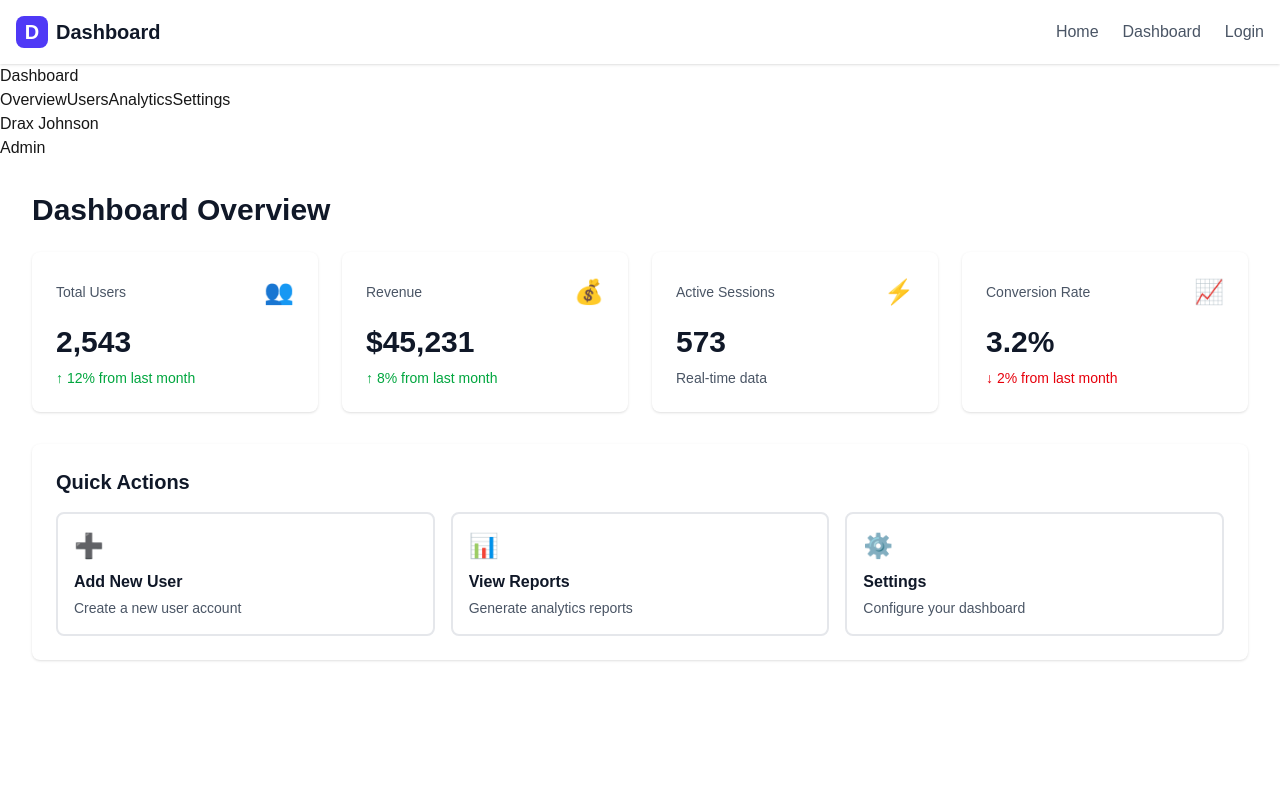
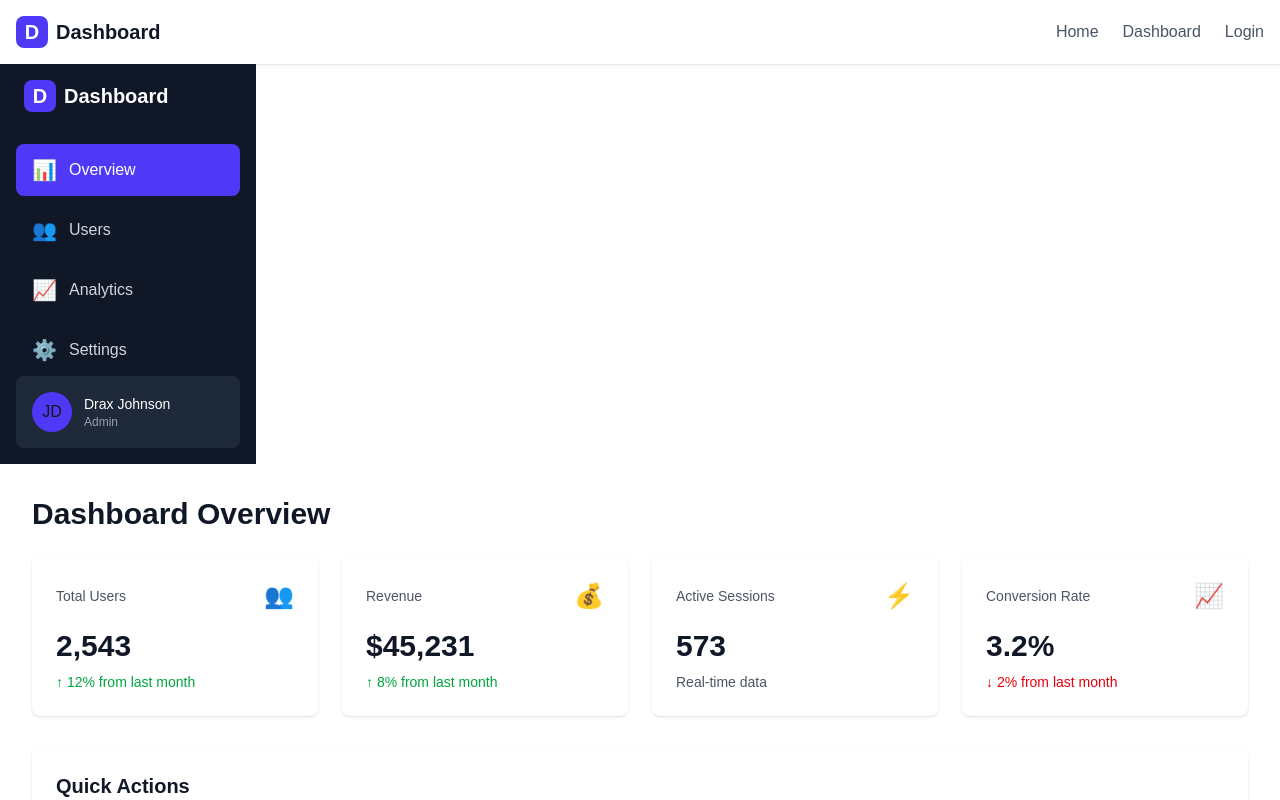
Before and after one commit to sshivanshh2/saas-admin-dashboard, a Next.js app: page /dashboard in a window 1280 px wide. Shown: the top 800 px of the page. Built offline with nearby package versions, Linux system fonts and the light colour scheme.

Commit message:
feat: build sidebar component

```diff
--- a/app/components/Sidebar.jsx
+++ b/app/components/Sidebar.jsx
@@ -4,22 +4,54 @@ import { usePathname } from 'next/navigation' //gives me current url path
 
 export default function Sidebar() {
     const pathname = usePathname()
+
+    const navItems = [
+        { href: '/dashboard', label: 'Overview', icon: '📊' },
+        { href: '/dashboard/users', label: 'Users', icon: '👥' },
+        { href: '/dashboard/analytics', label: 'Analytics', icon: '📈' },
+        { href: '/dashboard/settings', label: 'Settings', icon: '⚙️' },
+    ]
  return (
-    <aside>
+    <aside className='w-64 bg-gray-900 p-4'>
         {/* Logo */}
-        <h2>Dashboard</h2>
+        <div className="flex items-center space-x-2 mb-8 px-2">
+            <div className='w-8 h-8 bg-indigo-600 rounded-lg flex items-center justify-center'>
+                <span className="text-white font-bold text-xl">D</span>
+            </div>
+            <h2 className="text-xl font-bold text-white">Dashboard</h2>
+        </div>
 
         {/* Navigation */}
-        <nav>
-            <Link href={'#'}>Overview</Link>
-            <Link href={'#'}>Users</Link>
-            <Link href={'#'}>Analytics</Link>
-            <Link href={'#'}>Settings</Link>
+        <nav className="space-y-2">
+            {navItems.map((item)=>{
+                const isActive = pathname === item.href
+                return (
+                    <Link
+                        key={item.href}
+                        href = {item.href}
+                        className= {` flex items-center space-x-3 px-4 py-3 rounded-lg transition-all
+                            ${isActive? 'bg-indigo-600 text-white'
+                            : 'text-gray-300 hover:bg-gray-800 hover:text-white'}`}
+                    >
+                        <span className="text-xl">{item.icon}</span>
+                        <span className="font-medium">{item.label}</span>
+                    </Link>
+                )
+            })}
         </nav>
 
         {/* User Profile Section */}
-        <h3>Drax Johnson</h3>
-        <p>Admin</p>
+        <div className='bg-gray-800 rounded-lg p-4'>
+            <div className='flex items-center space-x-3'>
+                <div className="w-10 h-10 bg-indigo-600 rounded-full flex items-center justify-center">
+                    <p className='className="text-white font-semibold"'>JD</p>
+                </div>
+                <div>
+                    <p className='text-white font-medium text-sm'>Drax Johnson</p>
+                    <p className="text-gray-400 text-xs">Admin</p>
+                </div>
+            </div>
+        </div>
    </aside>
   )
 }
```
